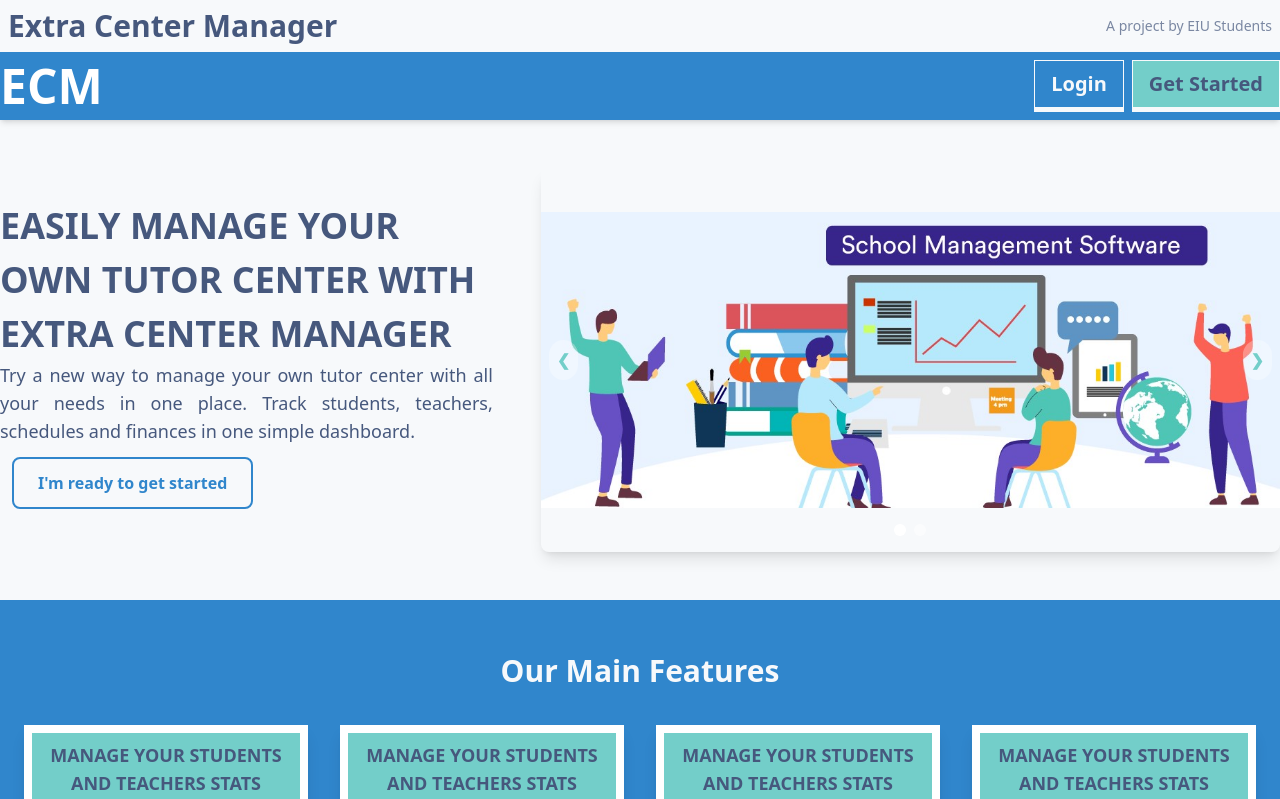
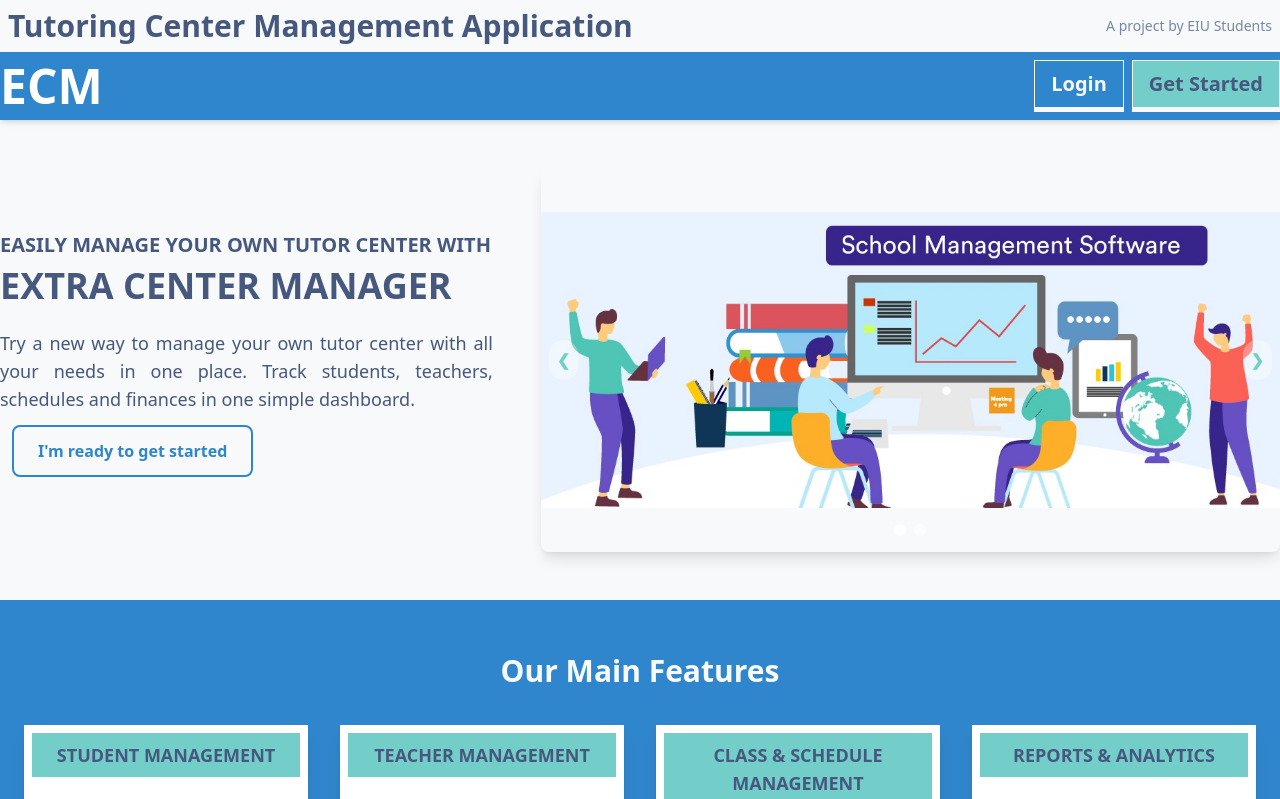
Before and after one commit to anhhh1801/Capstone_ECM, a Next.js app in the folder frontend/: page / in a window 1280 px wide. Shown: the top 799 px of the page. Built offline with nearby package versions, Linux system fonts and the light colour scheme.

Commit message:
feat: Handle Unauthorized
- Small UI changes
- Feature content
- Unauthorized handle

```diff
--- a/frontend/src/app/page.tsx
+++ b/frontend/src/app/page.tsx
@@ -9,10 +9,10 @@ export default function Home() {
       <div className="flex flex-col lg:flex-row justify-center pt-12 pb-12 gap-12 container mx-auto">
         <div className="lg:w-2/5 flex flex-col justify-center items-left">
           <div>
-            <h1 className="header-1">
+            <h1 className="font-semibold text-xl ">
               EASILY MANAGE YOUR OWN TUTOR CENTER WITH
             </h1>
-            <h1 className="header-1">
+            <h1 className="header-1 color-[var(--color-main)] mb-4">
               EXTRA CENTER MANAGER
             </h1>
           </div>
@@ -40,24 +40,55 @@ export default function Home() {
         </h2>
         <div className="grid grid-cols-[repeat(auto-fit,minmax(260px,1fr))] gap-8 max-w-7xl mx-auto px-6">
           <FeatureCard
-            title="Manage your students and teachers stats"
+            title="Student Management"
             image={cardImg}
-            description="Lorem Ipsum is simply dummy text of the printing and typesetting industry. Lorem Ipsum has been the industry's standard dummy text ever since the 1500s, when an unknown printer took a galley of type and scrambled it to make a type specimen book. It has survived not only five centuries, but also the leap into electronic typesetting, remaining essentially unchanged. It was popularised in the 1960s with the release of Letraset sheets containing Lorem Ipsum passages, and more recently with desktop publishing software like Aldus PageMaker including versions of Lorem Ipsum."
+            description={
+              <ul className="list-disc pl-5 space-y-1">
+                <li>Create and manage student profiles</li>
+                <li>Track enrollment and classes</li>
+                <li>Monitor academic progress</li>
+                <li>Store student records securely</li>
+              </ul>
+            }
           />
+
           <FeatureCard
-            title="Manage your students and teachers stats"
+            title="Teacher Management"
             image={cardImg}
-            description="Lorem Ipsum is simply dummy text of the printing and typesetting industry. Lorem Ipsum has been the industry's standard dummy text ever since the 1500s, when an unknown printer took a galley of type and scrambled it to make a type specimen book. It has survived not only five centuries, but also the leap into electronic typesetting, remaining essentially unchanged. It was popularised in the 1960s with the release of Letraset sheets containing Lorem Ipsum passages, and more recently with desktop publishing software like Aldus PageMaker including versions of Lorem Ipsum."
+            description={
+              <ul className="list-disc pl-5 space-y-1">
+                <li>Add and manage teacher profiles</li>
+                <li>Assign teachers to classes</li>
+                <li>Manage teaching schedules</li>
+                <li>Track workload and performance</li>
+              </ul>
+            }
           />
+
           <FeatureCard
-            title="Manage your students and teachers stats"
+            title="Class & Schedule Management"
             image={cardImg}
-            description="Lorem Ipsum is simply dummy text of the printing and typesetting industry. Lorem Ipsum has been the industry's standard dummy text ever since the 1500s, when an unknown printer took a galley of type and scrambled it to make a type specimen book. It has survived not only five centuries, but also the leap into electronic typesetting, remaining essentially unchanged. It was popularised in the 1960s with the release of Letraset sheets containing Lorem Ipsum passages, and more recently with desktop publishing software like Aldus PageMaker including versions of Lorem Ipsum."
+            description={
+              <ul className="list-disc pl-5 space-y-1">
+                <li>Create and organize classes</li>
+                <li>Assign students and teachers</li>
+                <li>Manage weekly schedules</li>
+                <li>Avoid timetable conflicts</li>
+              </ul>
+            }
           />
+
           <FeatureCard
-            title="Manage your students and teachers stats"
+            title="Reports & Analytics"
             image={cardImg}
-            description="Lorem Ipsum is simply dummy text of the printing and typesetting industry. Lorem Ipsum has been the industry's standard dummy text ever since the 1500s, when an unknown printer took a galley of type and scrambled it to make a type specimen book. It has survived not only five centuries, but also the leap into electronic typesetting, remaining essentially unchanged. It was popularised in the 1960s with the release of Letraset sheets containing Lorem Ipsum passages, and more recently with desktop publishing software like Aldus PageMaker including versions of Lorem Ipsum."
+            description={
+              <ul className="list-disc pl-5 space-y-1">
+                <li>Generate performance reports</li>
+                <li>Track attendance statistics</li>
+                <li>Analyze center activities</li>
+                <li>Support data-driven decisions</li>
+              </ul>
+            }
           />
         </div>
       </div>
@@ -67,17 +98,40 @@ export default function Home() {
           <FeatureCard
             title="Create an account and Log in to your dashboard"
             image={cardImg}
-            description="Lorem Ipsum is simply dummy text of the printing and typesetting industry. Lorem Ipsum has been the industry's standard dummy text ever since the 1500s, when an unknown printer took a galley of type and scrambled it to make a type specimen book. It has survived not only five centuries, but also the leap into electronic typesetting, remaining essentially unchanged. It was popularised in the 1960s with the release of Letraset sheets containing Lorem Ipsum passages, and more recently with desktop publishing software like Aldus PageMaker including versions of Lorem Ipsum."
+            description={
+              <ul className="list-disc pl-5 space-y-1">
+                <li>Register a new account in seconds</li>
+                <li>Securely log in to your personal dashboard</li>
+                <li>Access all management tools in one place</li>
+                <li>Start setting up your tutoring center</li>
+              </ul>
+            }
           />
+
           <FeatureCard
             title="Set up your tutor center's profile and preferences"
             image={cardImg}
-            description="Lorem Ipsum is simply dummy text of the printing and typesetting industry. Lorem Ipsum has been the industry's standard dummy text ever since the 1500s, when an unknown printer took a galley of type and scrambled it to make a type specimen book. It has survived not only five centuries, but also the leap into electronic typesetting, remaining essentially unchanged. It was popularised in the 1960s with the release of Letraset sheets containing Lorem Ipsum passages, and more recently with desktop publishing software like Aldus PageMaker including versions of Lorem Ipsum."
+            description={
+              <ul className="list-disc pl-5 space-y-1">
+                <li>Add your tutoring center information</li>
+                <li>Configure subjects and available courses</li>
+                <li>Set operating hours and schedules</li>
+                <li>Customize system preferences</li>
+              </ul>
+            }
           />
+
           <FeatureCard
             title="Start adding your students, teachers, schedules and finances"
             image={cardImg}
-            description="Lorem Ipsum is simply dummy text of the printing and typesetting industry. Lorem Ipsum has been the industry's standard dummy text ever since the 1500s, when an unknown printer took a galley of type and scrambled it to make a type specimen book. It has survived not only five centuries, but also the leap into electronic typesetting, remaining essentially unchanged. It was popularised in the 1960s with the release of Letraset sheets containing Lorem Ipsum passages, and more recently with desktop publishing software like Aldus PageMaker including versions of Lorem Ipsum."
+            description={
+              <ul className="list-disc pl-5 space-y-1">
+                <li>Add student and teacher profiles</li>
+                <li>Create classes and assign schedules</li>
+                <li>Track tuition fees and payments</li>
+                <li>Monitor activities and performance</li>
+              </ul>
+            }
           />
         </div>
       </div>
--- a/frontend/src/components/FeatureCard.tsx
+++ b/frontend/src/components/FeatureCard.tsx
@@ -5,7 +5,7 @@ import Image, { StaticImageData } from "next/image";
 type FeatureCardProps = {
   title: string;
   image: StaticImageData | string;
-  description: string;
+  description: string | React.ReactNode;
 };
 
 export default function FeatureCard({
--- a/frontend/src/components/Header.tsx
+++ b/frontend/src/components/Header.tsx
@@ -37,7 +37,7 @@ export default function Header() {
         <header className="text-white shadow-md">
             <div className="flex justify-between items-center container mx-auto bg-[var(--color-soft-white)] text-[var(--color-text)] font-bold p-2">
                 <Link href="/" className="text-3xl">
-                    Extra Center Manager
+                    Tutoring Center Management Application
                 </Link>
 
                 <p className="text-sm font-normal opacity-70">
--- a/frontend/src/utils/axiosConfig.ts
+++ b/frontend/src/utils/axiosConfig.ts
@@ -1,25 +1,52 @@
-import axios from 'axios';
+import axios from "axios";
 
 const api = axios.create({
-    baseURL: process.env.NEXT_PUBLIC_API_URL || 'http://localhost:8080/api', // Cổng của Spring Boot
-    headers: {
-        'Content-Type': 'application/json',
-    },
+  baseURL: process.env.NEXT_PUBLIC_API_URL || "http://localhost:8080/api",
+  headers: {
+    "Content-Type": "application/json",
+  },
 });
 
-api.interceptors.request.use((config) => {
-    const userStr = localStorage.getItem('loginResponse');
+/* Attach token to request */
+api.interceptors.request.use(
+  (config) => {
+    try {
+      const userStr = localStorage.getItem("loginResponse");
 
-    if (userStr) {
+      if (userStr) {
         const userData = JSON.parse(userStr);
 
-        if (userData.token) {
-            config.headers.Authorization = `Bearer ${userData.token}`;
+        if (userData?.token) {
+          config.headers = config.headers || {};
+          config.headers.Authorization = `Bearer ${userData.token}`;
         }
+      }
+    } catch (error) {
+      console.error("Token parse error", error);
     }
+
     return config;
-}, (error) => {
+  },
+  (error) => Promise.reject(error)
+);
+
+/* Handle unauthorized responses */
+api.interceptors.response.use(
+  (response) => response,
+  (error) => {
+    if (error.response?.status === 401) {
+      console.warn("Unauthorized - logging out");
+
+      localStorage.removeItem("loginResponse");
+
+      // redirect to login
+      if (typeof window !== "undefined") {
+        window.location.href = "/login";
+      }
+    }
+
     return Promise.reject(error);
-});
+  }
+);
 
 export default api;
```
Also changed, not shown: 1 other file (tests, documents, lock files or other folders).
